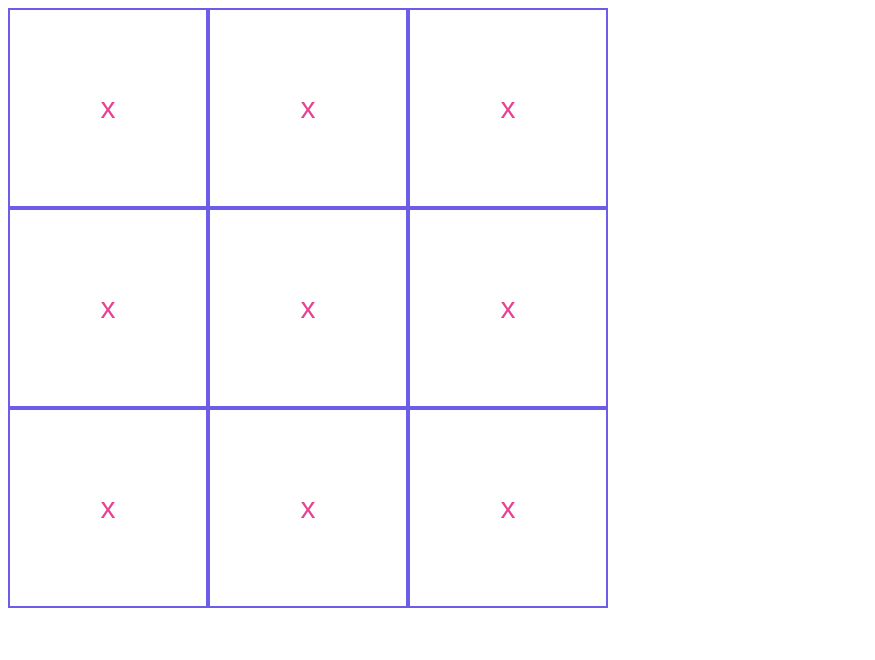
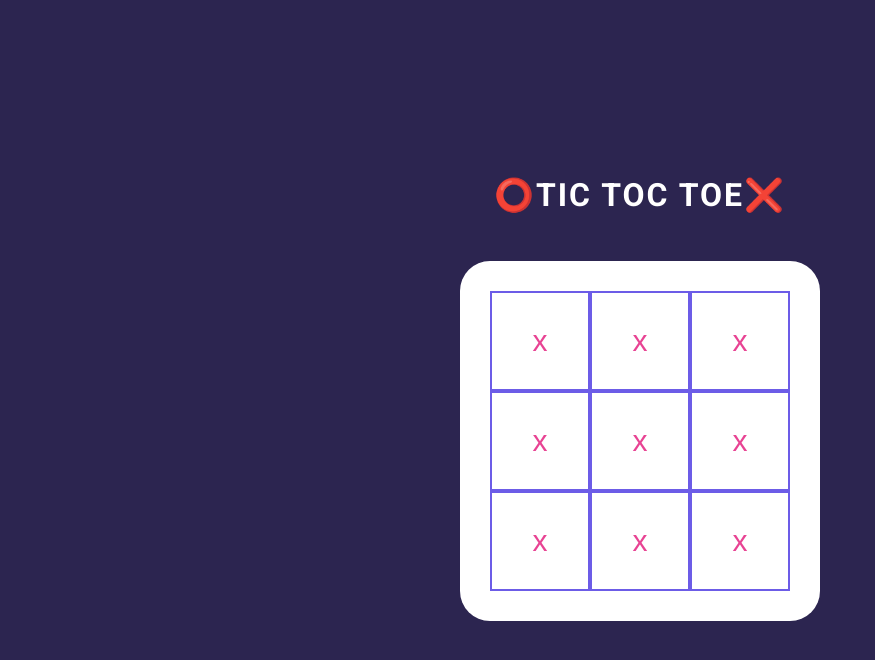
Before and after one commit to felipeolliveira/two-week-react, a React (Create React App) app in the folder app/: page / in a window 1280 px wide. Shown: the top 660 px of the page, without its empty margins (0-875 px from the left). Built offline with nearby package versions, Linux system fonts and the light colour scheme.

Commit message:
Dia 02 - Desafio intermediário (deixando o game um pouco mais bonitinho)

```diff
--- a/app/src/App.js
+++ b/app/src/App.js
@@ -1,7 +1,17 @@
 import React from "react";
 
-import BoardSquare from "./components/BoardSquare"
+import "./style/reset.css"
+import "./style/base.css"
 
-const App = () => <BoardSquare />
+import BoardSquare from "./components/BoardSquare";
+import GameWrapper from "./components/GameWrapper";
+import GameTitle from "./components/GameTitle";
+
+const App = () => (
+  <GameWrapper>
+    <GameTitle />
+    <BoardSquare />
+  </GameWrapper>
+);
 
 export default App;
--- a/app/src/components/BoardSquare/style.css
+++ b/app/src/components/BoardSquare/style.css
@@ -1,4 +1,6 @@
 .board-square {
-  width: 600px;
-  box-sizing: border-box;
+  width: 300px;
+  background-color: #fff;
+  border-radius: 30px;
+  padding: 30px;
 }
--- /dev/null
+++ b/app/src/components/GameTitle/index.js
@@ -0,0 +1,13 @@
+import React from "react";
+
+import "./style.css";
+
+const GameTitle = () => (
+  <h1 className="game-title">
+   <span role="img" aria-label="emoji">⭕</span>
+   Tic Toc Toe
+   <span role="img" aria-label="emoji">❌</span>
+  </h1>
+)
+
+export default GameTitle;
--- /dev/null
+++ b/app/src/components/GameTitle/style.css
@@ -0,0 +1,9 @@
+.game-title {
+  text-align: center;
+  font-size: 2rem;
+  color: #fff;
+  text-transform: uppercase;
+  font-weight: bold;
+  letter-spacing: 2px;
+  margin-bottom: 50px;
+}
--- /dev/null
+++ b/app/src/components/GameWrapper/index.js
@@ -0,0 +1,9 @@
+import React from "react";
+
+import "./style.css";
+
+const GameWrapper = ({ children }) => (
+  <main className="game-wrapper">{ children }</main>
+)
+
+export default GameWrapper;
--- /dev/null
+++ b/app/src/components/GameWrapper/style.css
@@ -0,0 +1,9 @@
+.game-wrapper {
+  width: 100%;
+  height: 100vh;
+  min-height: 600px;
+  display: flex;
+  justify-content: center;
+  align-items: center;
+  flex-direction: column;
+}
--- a/app/src/components/SquareButton/style.css
+++ b/app/src/components/SquareButton/style.css
@@ -1,6 +1,6 @@
 .square-button {
-  width: 200px;
-  height: 200px;
+  width: 100px;
+  height: 100px;
   background-color: transparent;
   border: 2px solid #6c5ce7;
   font-size: 30px;
--- /dev/null
+++ b/app/src/style/base.css
@@ -0,0 +1,7 @@
+@import url('https://fonts.googleapis.com/css?family=Roboto:400,700');
+
+body {
+  font-size: 16px;
+  font-family: "Roboto", Calibri, Arial, sans-serif;
+  background-color: #2c2550;
+}
--- /dev/null
+++ b/app/src/style/reset.css
@@ -0,0 +1,48 @@
+/* http://meyerweb.com/eric/tools/css/reset/
+   v2.0 | 20110126
+   License: none (public domain)
+*/
+
+html, body, div, span, applet, object, iframe,
+h1, h2, h3, h4, h5, h6, p, blockquote, pre,
+a, abbr, acronym, address, big, cite, code,
+del, dfn, em, img, ins, kbd, q, s, samp,
+small, strike, strong, sub, sup, tt, var,
+b, u, i, center,
+dl, dt, dd, ol, ul, li,
+fieldset, form, label, legend,
+table, caption, tbody, tfoot, thead, tr, th, td,
+article, aside, canvas, details, embed,
+figure, figcaption, footer, header, hgroup,
+menu, nav, output, ruby, section, summary,
+time, mark, audio, video {
+	margin: 0;
+	padding: 0;
+	border: 0;
+	font-size: 100%;
+	font: inherit;
+	vertical-align: baseline;
+}
+/* HTML5 display-role reset for older browsers */
+article, aside, details, figcaption, figure,
+footer, header, hgroup, menu, nav, section {
+	display: block;
+}
+body {
+	line-height: 1;
+}
+ol, ul {
+	list-style: none;
+}
+blockquote, q {
+	quotes: none;
+}
+blockquote:before, blockquote:after,
+q:before, q:after {
+	content: '';
+	content: none;
+}
+table {
+	border-collapse: collapse;
+	border-spacing: 0;
+}
```
